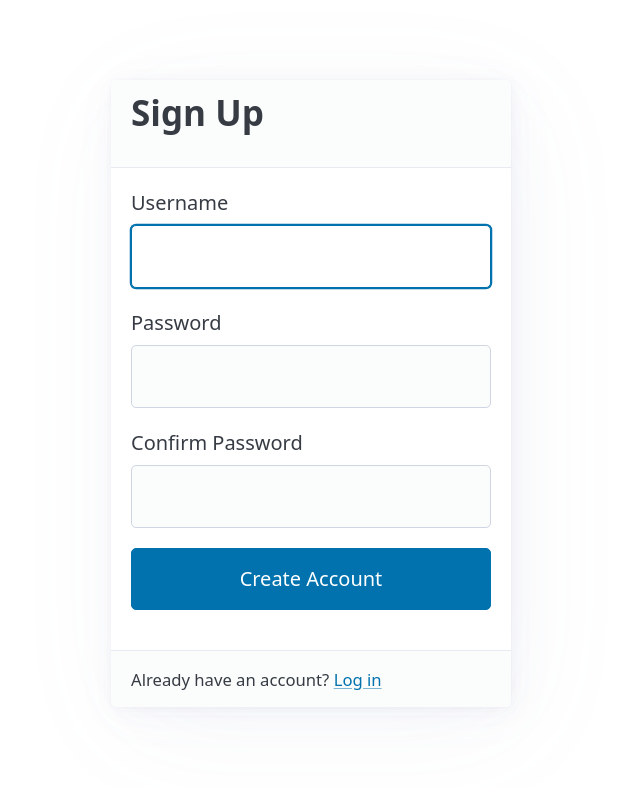
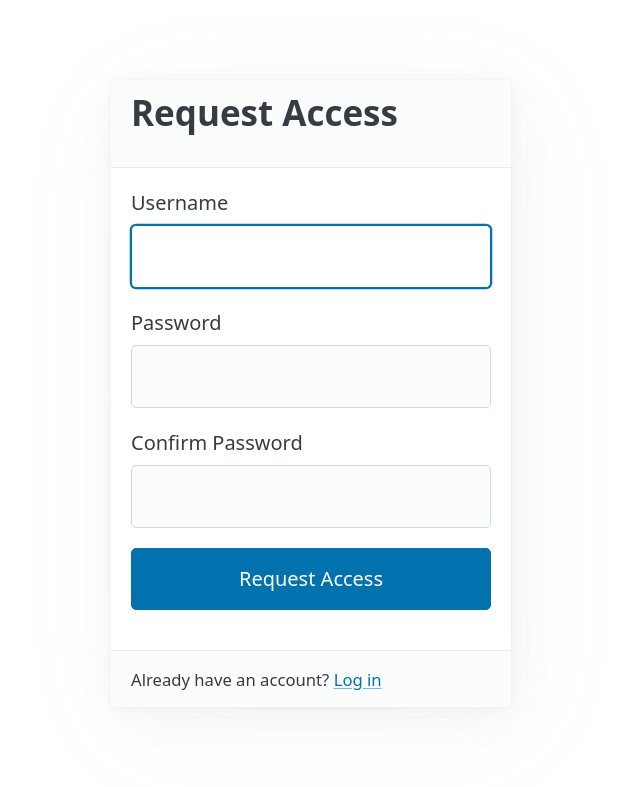
Before and after one commit to dgipps/cocktail-recipes, a Django app: template src/accounts/templates/accounts/signup.html in a window 1280 px wide. Shown: the part 110-897 px from the top of the page, without its empty margins (329-969 px from the left). Run offline with Django 3.2, Linux system fonts and the light colour scheme; the template is opened without the code that fills it, so the values that code supplies are empty; some libraries are stand-ins or nearby versions.

Commit message:
Gate signup behind admin approval with request access flow
New users are created with is_active=False and are not logged in automatically.
The signup page becomes a "Request Access" form that shows a confirmation message
on success. Tests updated to reflect the new inactive-by-default behavior.

Co-Authored-By: Claude Sonnet 4.6 <noreply@anthropic.com>

```diff
--- a/src/accounts/templates/accounts/signup.html
+++ b/src/accounts/templates/accounts/signup.html
@@ -1,11 +1,12 @@
 {% extends "recipes/base.html" %}
 
-{% block title %}Sign Up — Cocktails{% endblock %}
+{% block title %}Request Access — Cocktails{% endblock %}
 
 {% block content %}
 <div style="max-width:400px;margin:3rem auto;">
     <article>
-        <header><h2>Sign Up</h2></header>
+        <header><h2>Request Access</h2></header>
+        {% if not pending %}
         <form method="post">
             {% csrf_token %}
 
@@ -38,11 +39,14 @@
                 {% endfor %}
             {% endif %}
 
-            <button type="submit" style="width:100%;">Create Account</button>
+            <button type="submit" style="width:100%;">Request Access</button>
         </form>
         <footer>
             <small>Already have an account? <a href="{% url 'login' %}">Log in</a></small>
         </footer>
+        {% else %}
+        <p>Your request has been submitted. You'll be notified when your account is approved.</p>
+        {% endif %}
     </article>
 </div>
 {% endblock %}
--- a/src/accounts/views.py
+++ b/src/accounts/views.py
@@ -1,4 +1,3 @@
-from django.contrib.auth import login
 from django.contrib.auth.forms import UserCreationForm
 from django.shortcuts import redirect, render
 
@@ -12,9 +11,9 @@ def signup(request):
             user = form.save(commit=False)
             user.is_staff = False
             user.is_superuser = False
+            user.is_active = False
             user.save()
-            login(request, user)
-            return redirect("recipe_list")
+            return render(request, "accounts/signup.html", {"form": None, "pending": True})
     else:
         form = UserCreationForm()
     return render(request, "accounts/signup.html", {"form": form})
```
Also changed, not shown: src/accounts/tests.py (+15 -5 lines).
